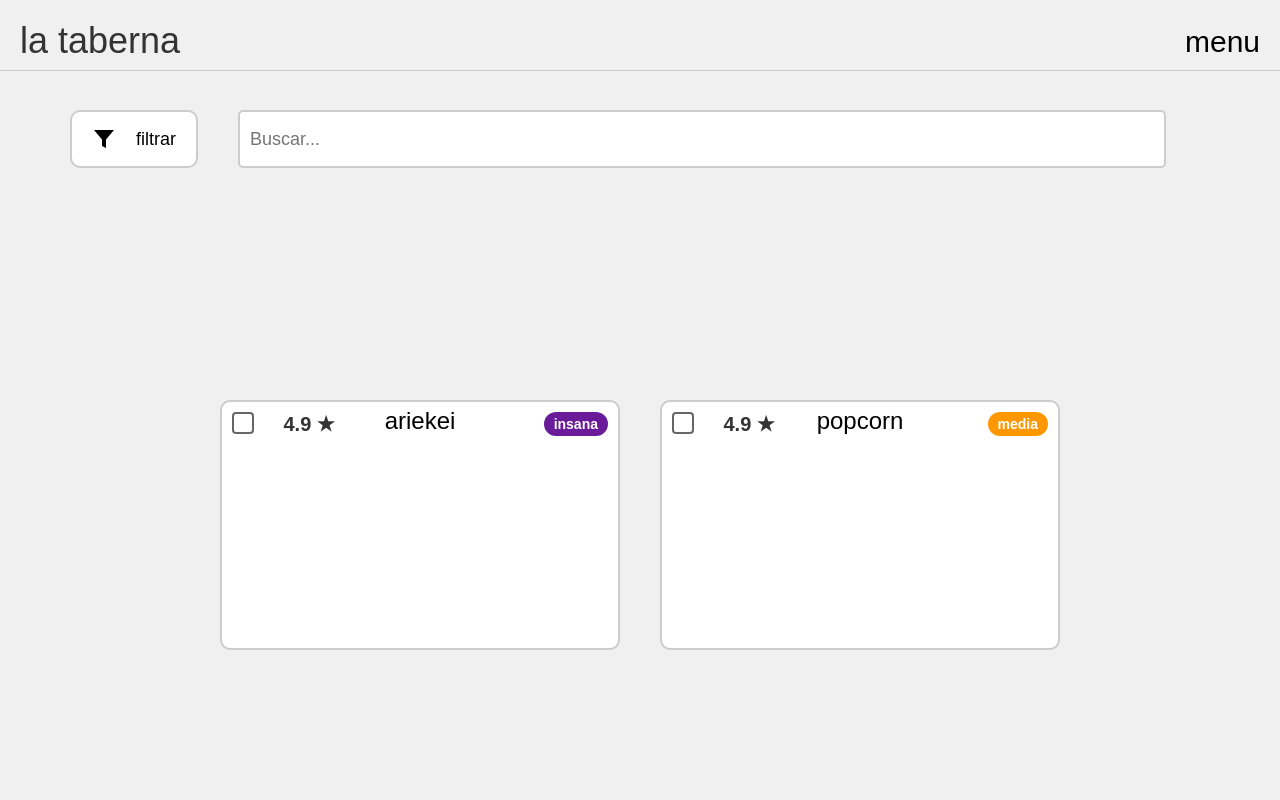
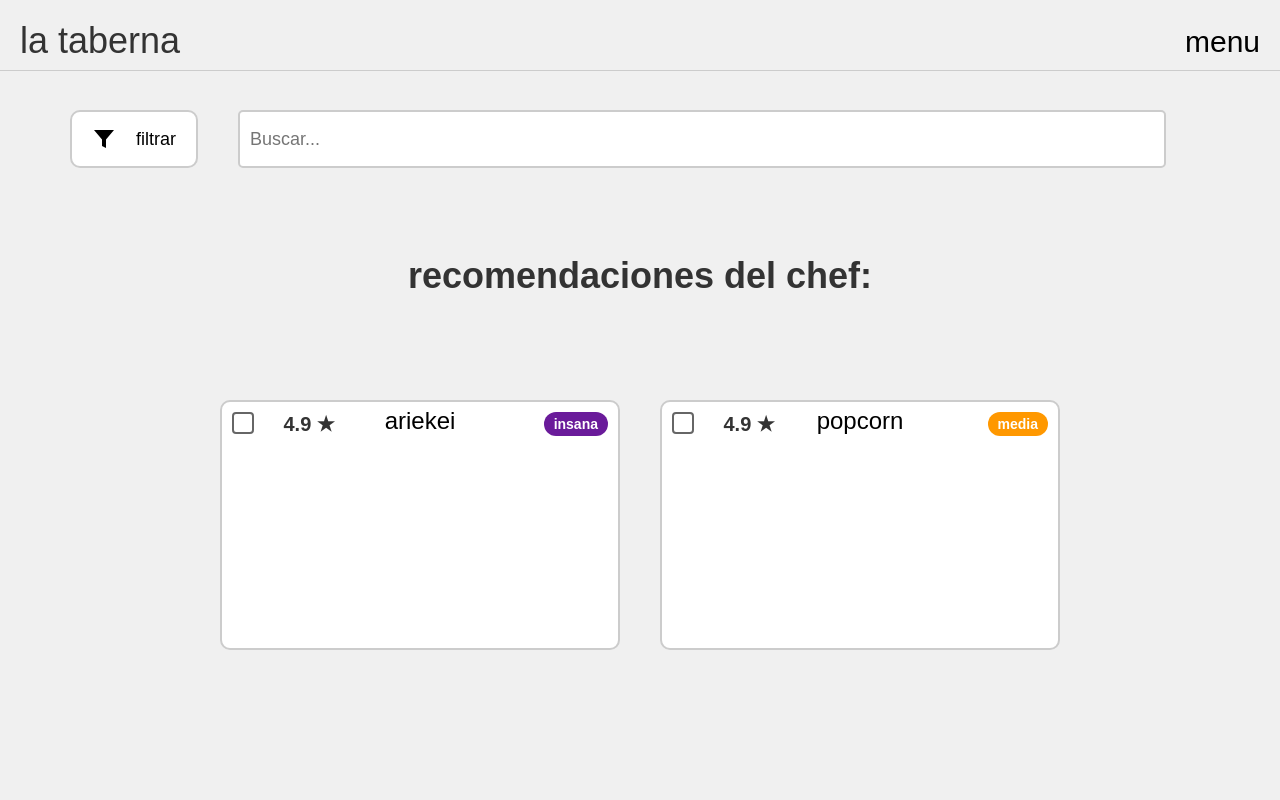
Before and after one commit to iarwin/la-taberna, a plain HTML site: page docs/index.html in a window 1280 px wide. Shown: the top 800 px of the page. Drawn offline with Linux system fonts and the light colour scheme.

Commit message:
Add files via upload

```diff
--- a/docs/index.html
+++ b/docs/index.html
@@ -9,6 +9,10 @@
 <body class="index-page">
   <a href="index.html" class="page-title">la taberna</a>
   <button id="menuButton" class="menu-button" onclick="location.href='menu.html'">menu</button>
+
+  <!-- NUEVO TEXTO AGREGADO -->
+  <h2 class="menu-title">recomendaciones del chef:</h2>
+
   <div class="top-divider"></div>
 
   <div class="search-container">
--- a/docs/style.css
+++ b/docs/style.css
@@ -364,3 +364,8 @@ body{
 .index-page .boxes-container:not(.menu-boxes-container) .box {
   margin-top: 250px;  /* Ajusta la posición de cada caja */
 }
+
+/* Ajusta la posición del título solo en index.html */
+.index-page .menu-title {
+  top: 225px;
+}
```
